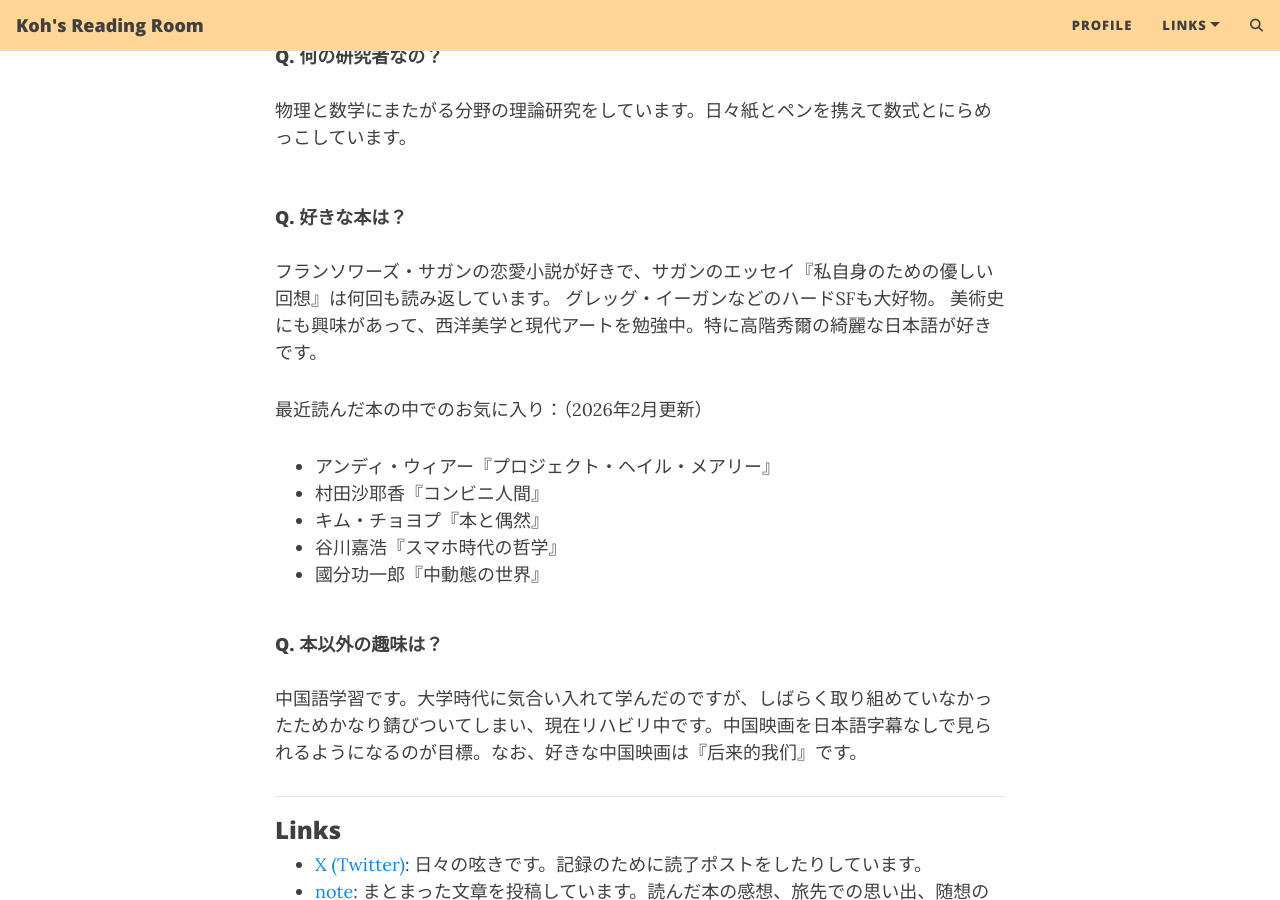
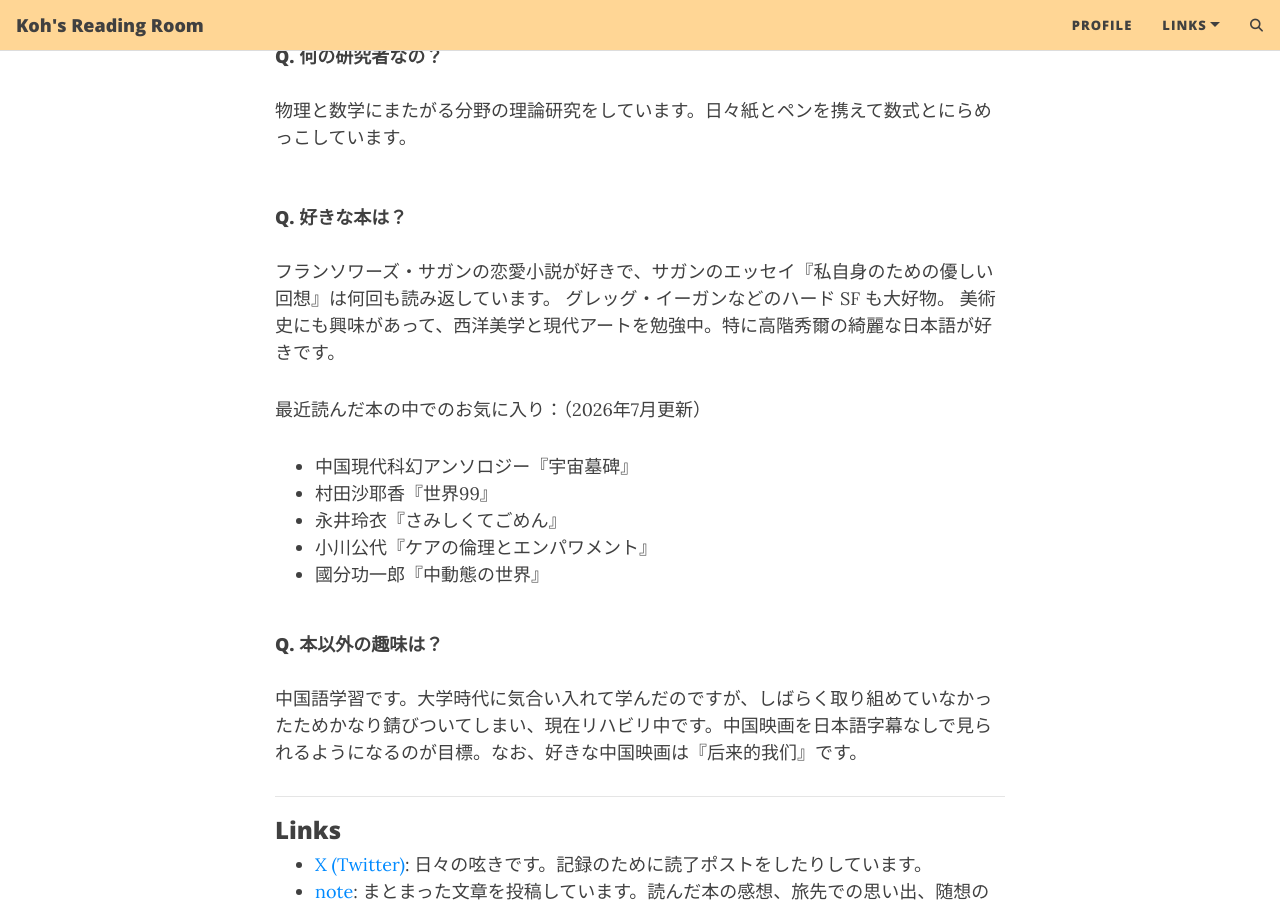
Before and after one commit to kohsahara/kohsahara.github.io, a Jekyll site: the page built from profile.md, in a window 1280 px wide and 900 px high, scrolled down 519 px. Built offline with Jekyll 4.4.1, drawn with Linux system fonts in a browser that asks for light colours; comment, search, counter and statistics services are not loaded.

Commit message:
:memo: Update the profile and post a new article

```diff
--- a/profile.md
+++ b/profile.md
@@ -19,14 +19,14 @@ subtitle: わたしのこと
 
 #### Q. 好きな本は？
 フランソワーズ・サガンの恋愛小説が好きで、サガンのエッセイ『私自身のための優しい回想』は何回も読み返しています。
-グレッグ・イーガンなどのハードSFも大好物。
+グレッグ・イーガンなどのハード SF も大好物。
 美術史にも興味があって、西洋美学と現代アートを勉強中。特に高階秀爾の綺麗な日本語が好きです。
 
-最近読んだ本の中でのお気に入り：（2026年2月更新）
-- アンディ・ウィアー『プロジェクト・ヘイル・メアリー』
-- 村田沙耶香『コンビニ人間』
-- キム・チョヨプ『本と偶然』
-- 谷川嘉浩『スマホ時代の哲学』
+最近読んだ本の中でのお気に入り：（2026年7月更新）
+- 中国現代科幻アンソロジー『宇宙墓碑』
+- 村田沙耶香『世界99』
+- 永井玲衣『さみしくてごめん』
+- 小川公代『ケアの倫理とエンパワメント』
 - 國分功一郎『中動態の世界』
 <br>
 <br>
```
Also changed, not shown: _posts/2026-07-21-diary.md (added, +41 -0 lines).
